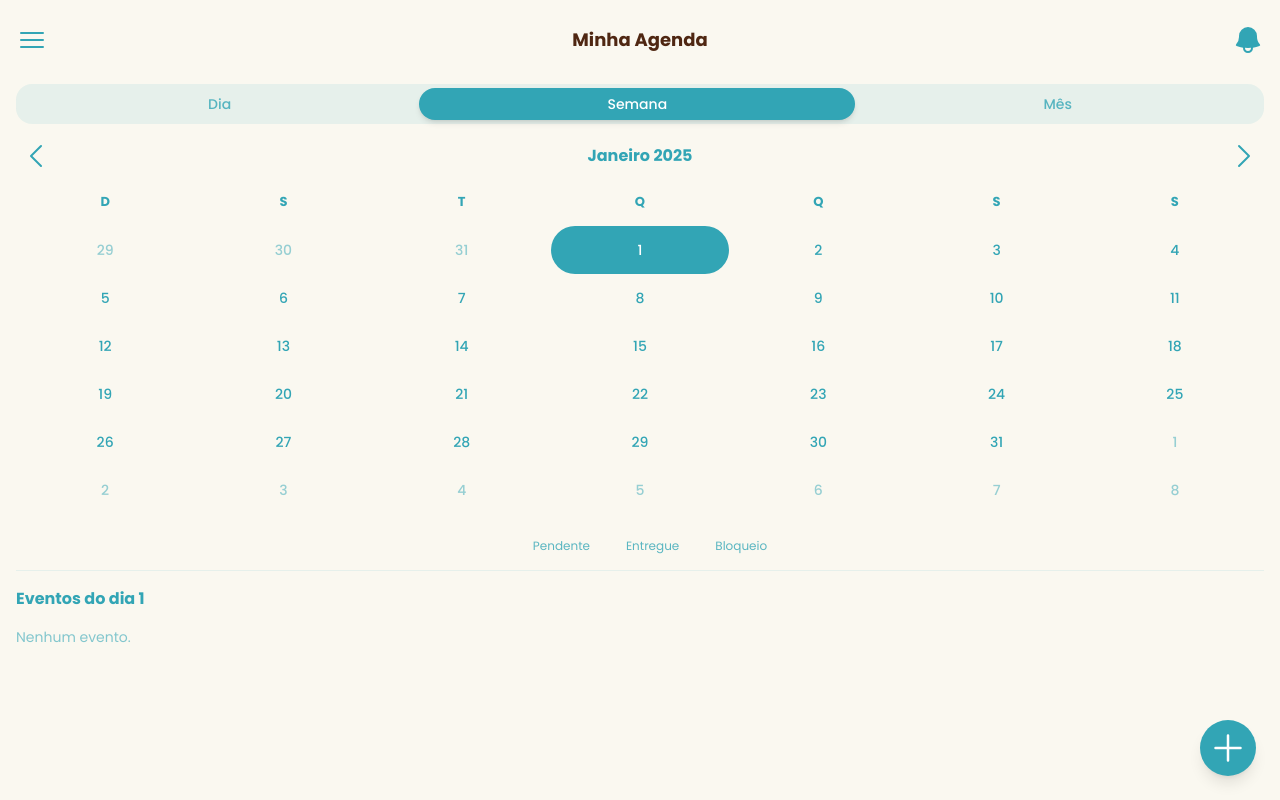
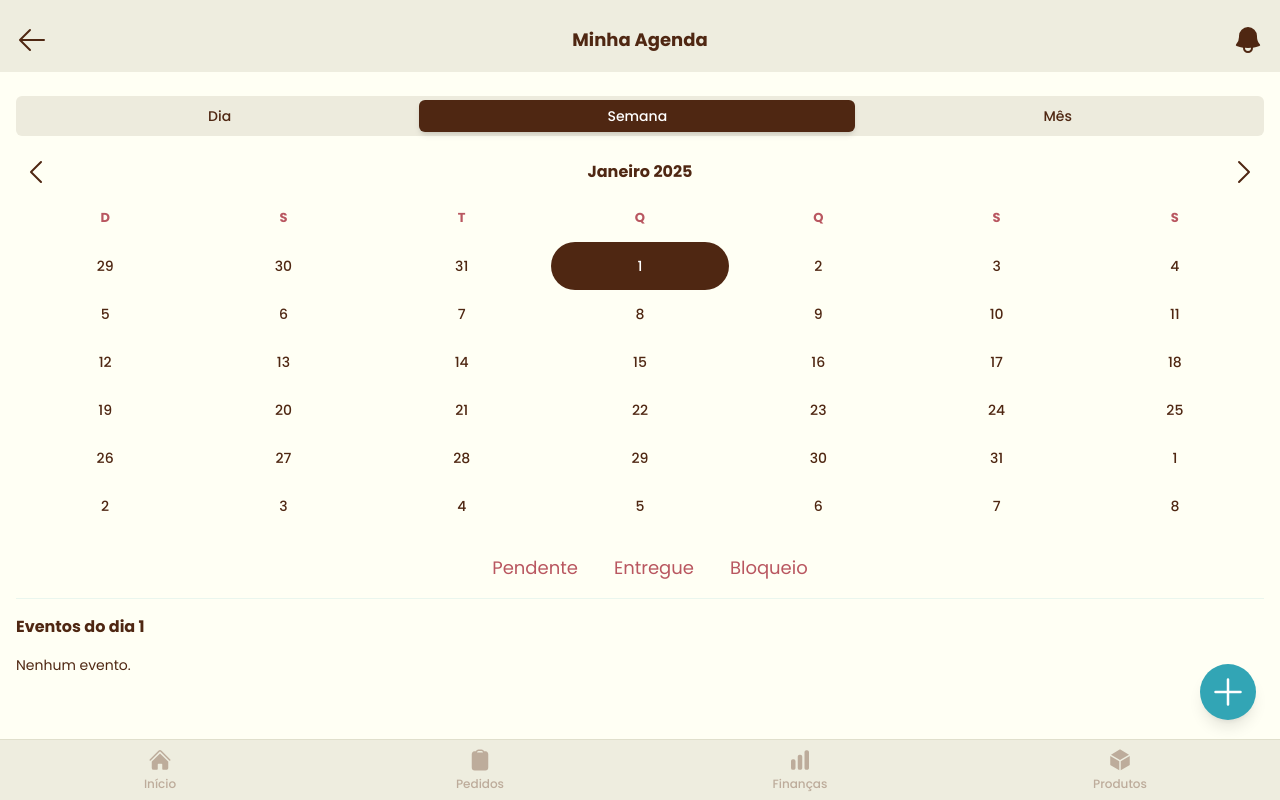
Before and after one commit to ArthurLimaMiranda/Projeto_IHC, a Next.js app: page /en/agenda in a window 1280 px wide. Built offline with nearby package versions, Linux system fonts and the light colour scheme.

Commit message:
add novos componentes

```diff
--- a/components/Admin/Agenda.tsx
+++ b/components/Admin/Agenda.tsx
@@ -9,7 +9,11 @@ import {
   StopIcon,
   CheckCircleIcon,
   ClockIcon,
+  ArrowLeftIcon
 } from "@heroicons/react/24/solid";
+import MenuInferior from "@/components/Admin/MenuInferior";
+import { useRouter } from "next/navigation";
+
 
 // Helpers --------------------------------------------------------------
 const weekDays = ["D", "S", "T", "Q", "Q", "S", "S"]; // Domingo → Sábado
@@ -39,6 +43,8 @@ function getMonthMatrix(year, month) {
 
 // Main Component --------------------------------------------------------
 export default function AgendaPage() {
+  const router = useRouter();
+
   const [selectedView, setSelectedView] = useState("Semana");
   const [currentDate, setCurrentDate] = useState(new Date(2025, 0, 1)); // 2025
   const [selectedDay, setSelectedDay] = useState(new Date(2025, 0, 1));
@@ -98,34 +104,36 @@ export default function AgendaPage() {
   );
 
   return (
-    <div className="min-h-screen w-full bg-background-light">
+    <div className="min-h-screen w-full bg-[#FFFFF4]">
       {/* Top App Bar */}
-      <div className="sticky top-0 z-10 flex items-center bg-background-light p-4 pb-2 justify-between">
-        <div className="flex size-12 items-center">
-          <button className="text-[#4F2712] h-12 text-primary">
-            <Bars3Icon className="w-8 h-8" />
-          </button>
+        <div className="sticky top-0 z-10 flex items-center bg-[#EEEDDF] p-4 pb-2 justify-between">
+            <div className="flex size-12 items-center">
+                <button
+                onClick={() => router.back()}
+                className="text-[#4F2712] h-12"
+                >
+                <ArrowLeftIcon className="w-8 h-8 text-[#4F2712]" />
+                </button>
         </div>
-
         <h2 className="text-[#4F2712] text-lg font-bold flex-1 text-center">
         Minha Agenda
         </h2>
 
         <div className="flex w-12 items-center justify-end">
           <button className="h-12 text-primary text-[#4F2712]">
-            <BellIcon className="w-8 h-8" />
+            <BellIcon className="w-8 h-8 text-[#4F2712]" />
           </button>
         </div>
       </div>
 
       {/* View Selector */}
-      <div className="flex px-4 py-3">
-        <div className="flex h-10 flex-1 items-center justify-center rounded-lg bg-primary/10 p-1">
+      <div className="flex px-4 py-3 pt-6 pb-4">
+        <div className="flex h-10 flex-1 items-center justify-center rounded-md bg-[#edebdd] p-1">
           {["Dia", "Semana", "Mês"].map((view) => (
             <label
               key={view}
-              className={`flex cursor-pointer h-full grow items-center justify-center rounded-lg px-2 text-sm font-medium ${
-                selectedView === view ? "bg-primary text-white shadow-md" : "text-primary/80"
+              className={`flex cursor-pointer h-full grow items-center justify-center rounded-md px-2 text-sm font-medium ${
+                selectedView === view ? "bg-[#4F2712] text-white shadow-md" : "text-[#4F2712]"
               }`}
             >
               <span>{view}</span>
@@ -144,25 +152,25 @@ export default function AgendaPage() {
       <div className="flex flex-wrap items-center justify-center gap-6 px-4">
         <div className="flex min-w-full max-w-full flex-col gap-0.5">
           <div className="flex items-center p-1 justify-between text-[#4F2712]">
-            <button className="text-primary" onClick={handlePrevMonth}>
-              <ChevronLeftIcon className="w-8 h-8" />
+            <button className="text-primary text-[#4F2712]" onClick={handlePrevMonth}>
+              <ChevronLeftIcon className="w-8 h-8 text-[#4F2712]" />
             </button>
 
-            <p className="text-primary text-base font-bold text-center flex-1">
-              {monthNames[month]} {year}
+            <p className="text-[#4F2712] text-base font-bold text-center flex-1">
+            {monthNames[month]} {year}
             </p>
 
             <button className="text-primary" onClick={handleNextMonth}>
-              <ChevronRightIcon className="w-8 h-8" />
+              <ChevronRightIcon className="w-8 h-8 text-[#4F2712]" />
             </button>
           </div>
 
           {/* Week Days */}
-          <div className="grid grid-cols-7 text-primary">
+          <div className="grid grid-cols-7 text-primary text-[#B95760]">
             {weekDays.map((d) => (
               <p
                 key={d}
-                className="text-[13px] font-bold flex h-12 w-full items-center justify-center"
+                className="text-[13px] font-bold flex h-12 w-full items-center justify-center text-[#B95760]"
               >
                 {d}
               </p>
@@ -186,7 +194,7 @@ export default function AgendaPage() {
                 >
                   <div
                     className={`flex size-full items-center justify-center rounded-full ${
-                      isSelected ? "bg-primary text-white" : ""
+                      isSelected ? "bg-[#4F2712] text-white" : "text-[#4F2712]"
                     }`}
                   >
                     {d.num}
@@ -206,27 +214,27 @@ export default function AgendaPage() {
         <div className="flex items-center justify-center gap-4 text-xs text-primary/80">
           <div className="flex items-center gap-2">
             <div className="size-3 rounded-full bg-event-pending"></div>
-            <span>Pendente</span>
+            <span className="text-[#B95760] text-lg">Pendente</span>
           </div>
           <div className="flex items-center gap-2">
             <div className="size-3 rounded-full bg-event-completed"></div>
-            <span>Entregue</span>
+            <span className="text-[#B95760] text-lg">Entregue</span>
           </div>
           <div className="flex items-center gap-2">
             <div className="size-3 rounded-full bg-event-block"></div>
-            <span>Bloqueio</span>
+            <span className="text-[#B95760] text-lg">Bloqueio</span>
           </div>
         </div>
 
         <hr className="border-primary/10" />
 
-        <h3 className="text-base font-bold text-primary">
+        <h3 className="text-base font-bold text-[#4F2712]">
           Eventos do dia {selectedDay.getDate()}
         </h3>
 
         <div className="flex flex-col gap-3">
           {todayEvents.length === 0 && (
-            <p className="text-primary/60 text-sm">Nenhum evento.</p>
+            <p className="text-[#4F2712] text-sm">Nenhum evento.</p>
           )}
 
           {todayEvents.map((event, idx) => (
@@ -260,11 +268,12 @@ export default function AgendaPage() {
       </div>
 
       {/* FAB */}
-      <div className="fixed bottom-6 right-6">
+      <div className="fixed bottom-6 right-6 pb-14">
         <button className="flex items-center justify-center size-14 bg-primary text-white rounded-2xl shadow-lg">
           <PlusIcon className="w-10 h-10" />
         </button>
       </div>
+      < MenuInferior/>
     </div>
   );
 }
--- a/components/Admin/Dashboard.tsx
+++ b/components/Admin/Dashboard.tsx
@@ -103,28 +103,42 @@ export default function Dashboard() {
     {/* Action Buttons */}
     <div className="grid grid-cols-2 gap-4 p-6">
     {/* Botão 1 */}
-    <button className="flex bg-[#34A7B2] flex-col items-center justify-center gap-2 rounded-xl p-4 text-white text-center shadow-sm transition-transform hover:scale-105">
+    <Link
+      href="/registrodespesa"
+      className="flex bg-[#34A7B2] flex-col items-center justify-center gap-2 rounded-xl p-4 text-white text-center shadow-sm transition-transform hover:scale-105"
+    >
       <BanknotesIcon className="h-6 w-6 text-white" />
       <span className="text-sm font-semibold">Registrar Despesa</span>
-    </button>
+    </Link>
 
     {/* Botão 2 */}
-    <button className="flex bg-[#B95760] flex-col items-center justify-center gap-2 rounded-xl p-4 text-white text-center shadow-sm transition-transform hover:scale-105">
+    <Link
+      href="/dashboard-financeiro"
+      className="flex bg-[#B95760] flex-col items-center justify-center gap-2 rounded-xl p-4 text-white text-center shadow-sm transition-transform hover:scale-105"
+    >
       <DocumentChartBarIcon className="h-6 w-6 text-white" />
       <span className="text-sm font-semibold">Gerar Relatório</span>
-    </button>
+    </Link>
 
     {/* Botão 3 */}
-    <button className="flex bg-[#B95760] flex-col items-center justify-center gap-2 rounded-xl p-4 text-white text-center shadow-sm transition-transform hover:scale-105">
+    <Link
+      href="/estoque"
+      className="flex bg-[#B95760] flex-col items-center justify-center gap-2 rounded-xl p-4 text-white text-center shadow-sm transition-transform hover:scale-105"
+    >
       <CubeIcon className="h-6 w-6 text-white" />
       <span className="text-sm font-semibold">Gerenciar Estoque</span>
-    </button>
+    </Link>
+
 
     {/* Botão 4 */}
-    <button className="flex bg-[#34A7B2] flex-col items-center justify-center gap-2 rounded-xl p-4 text-white text-center shadow-sm transition-transform hover:scale-105">
+    <Link
+      href="/agenda"
+      className="flex bg-[#34A7B2] flex-col items-center justify-center gap-2 rounded-xl p-4 text-white text-center shadow-sm transition-transform hover:scale-105"
+    >
       <CalendarIcon className="h-6 w-6 text-white" />
       <span className="text-sm font-semibold">Gerenciar Agenda</span>
-    </button>
+    </Link>
+
     </div>
 
       {/* Next Deliveries */}
```
Also changed, not shown: components/Admin/MenuLateral.tsx (added), components/Admin/RegistroEstoque.tsx (added). Lines whose indentation alone changed are shown as unchanged.
